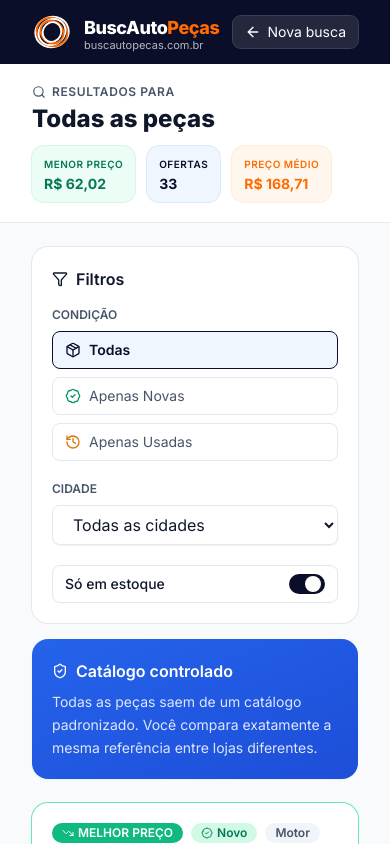
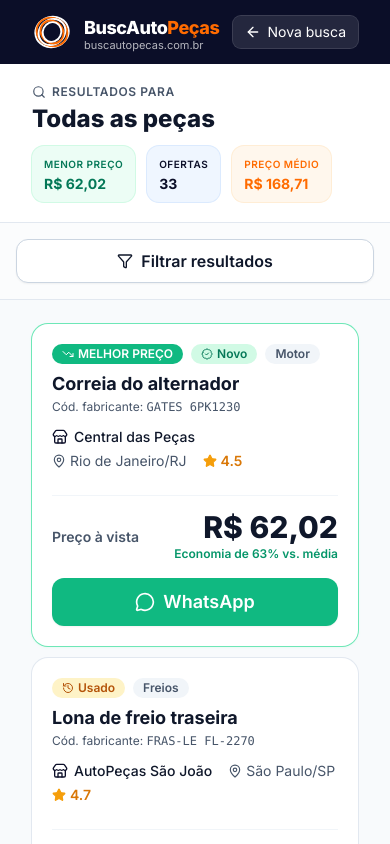
Before and after one commit to ricotsantanna/busc-auto-pecas, a Next.js app in the folder appweb-buscauto_pecas/appweb-buscautopecas/: page /search in a window 390 px wide. Shown: the top 844 px of the page. Built offline with nearby package versions, Linux system fonts and the light colour scheme.

Commit message:
feat: redesign search page UI for mobile with filter drawer and full-width CTA

```diff
--- a/appweb-buscauto_pecas/appweb-buscautopecas/components/ui/drawer.jsx
+++ b/appweb-buscauto_pecas/appweb-buscautopecas/components/ui/drawer.tsx
@@ -8,8 +8,11 @@ import { cn } from "@/lib/utils"
 const Drawer = ({
   shouldScaleBackground = true,
   ...props
-}) => (
-  <DrawerPrimitive.Root shouldScaleBackground={shouldScaleBackground} {...props} />
+}: React.ComponentProps<typeof DrawerPrimitive.Root>) => (
+  <DrawerPrimitive.Root
+    shouldScaleBackground={shouldScaleBackground}
+    {...props}
+  />
 )
 Drawer.displayName = "Drawer"
 
@@ -19,15 +22,22 @@ const DrawerPortal = DrawerPrimitive.Portal
 
 const DrawerClose = DrawerPrimitive.Close
 
-const DrawerOverlay = React.forwardRef(({ className, ...props }, ref) => (
+const DrawerOverlay = React.forwardRef<
+  React.ElementRef<typeof DrawerPrimitive.Overlay>,
+  React.ComponentPropsWithoutRef<typeof DrawerPrimitive.Overlay>
+>(({ className, ...props }, ref) => (
   <DrawerPrimitive.Overlay
     ref={ref}
     className={cn("fixed inset-0 z-50 bg-black/80", className)}
-    {...props} />
+    {...props}
+  />
 ))
 DrawerOverlay.displayName = DrawerPrimitive.Overlay.displayName
 
-const DrawerContent = React.forwardRef(({ className, children, ...props }, ref) => (
+const DrawerContent = React.forwardRef<
+  React.ElementRef<typeof DrawerPrimitive.Content>,
+  React.ComponentPropsWithoutRef<typeof DrawerPrimitive.Content>
+>(({ className, children, ...props }, ref) => (
   <DrawerPortal>
     <DrawerOverlay />
     <DrawerPrimitive.Content
@@ -36,7 +46,8 @@ const DrawerContent = React.forwardRef(({ className, children, ...props }, ref)
         "fixed inset-x-0 bottom-0 z-50 mt-24 flex h-auto flex-col rounded-t-[10px] border bg-background",
         className
       )}
-      {...props}>
+      {...props}
+    >
       <div className="mx-auto mt-4 h-2 w-[100px] rounded-full bg-muted" />
       {children}
     </DrawerPrimitive.Content>
@@ -47,34 +58,49 @@ DrawerContent.displayName = "DrawerContent"
 const DrawerHeader = ({
   className,
   ...props
-}) => (
+}: React.HTMLAttributes<HTMLDivElement>) => (
   <div
     className={cn("grid gap-1.5 p-4 text-center sm:text-left", className)}
-    {...props} />
+    {...props}
+  />
 )
 DrawerHeader.displayName = "DrawerHeader"
 
 const DrawerFooter = ({
   className,
   ...props
-}) => (
-  <div className={cn("mt-auto flex flex-col gap-2 p-4", className)} {...props} />
+}: React.HTMLAttributes<HTMLDivElement>) => (
+  <div
+    className={cn("mt-auto flex flex-col gap-2 p-4", className)}
+    {...props}
+  />
 )
 DrawerFooter.displayName = "DrawerFooter"
 
-const DrawerTitle = React.forwardRef(({ className, ...props }, ref) => (
+const DrawerTitle = React.forwardRef<
+  React.ElementRef<typeof DrawerPrimitive.Title>,
+  React.ComponentPropsWithoutRef<typeof DrawerPrimitive.Title>
+>(({ className, ...props }, ref) => (
   <DrawerPrimitive.Title
     ref={ref}
-    className={cn("text-lg font-semibold leading-none tracking-tight", className)}
-    {...props} />
+    className={cn(
+      "text-lg font-semibold leading-none tracking-tight",
+      className
+    )}
+    {...props}
+  />
 ))
 DrawerTitle.displayName = DrawerPrimitive.Title.displayName
 
-const DrawerDescription = React.forwardRef(({ className, ...props }, ref) => (
+const DrawerDescription = React.forwardRef<
+  React.ElementRef<typeof DrawerPrimitive.Description>,
+  React.ComponentPropsWithoutRef<typeof DrawerPrimitive.Description>
+>(({ className, ...props }, ref) => (
   <DrawerPrimitive.Description
     ref={ref}
     className={cn("text-sm text-muted-foreground", className)}
-    {...props} />
+    {...props}
+  />
 ))
 DrawerDescription.displayName = DrawerPrimitive.Description.displayName
 
--- a/appweb-buscauto_pecas/appweb-buscautopecas/src/app/search/page.tsx
+++ b/appweb-buscauto_pecas/appweb-buscautopecas/src/app/search/page.tsx
@@ -21,6 +21,15 @@ import {
   Sparkles,
 } from "lucide-react";
 import { localOffersAsSearchOffers } from "@/lib/local-inventory";
+import {
+  Drawer,
+  DrawerClose,
+  DrawerContent,
+  DrawerFooter,
+  DrawerHeader,
+  DrawerTitle,
+  DrawerTrigger,
+} from "@/components/ui/drawer";
 
 type Offer = {
   id: string;
@@ -69,6 +78,94 @@ function buildWhatsAppUrl(offer: Offer) {
     `Preço anunciado: *${formatBRL(offer.price)}*\n\n` +
     `Ainda está disponível?`;
   return `https://wa.me/${offer.storeWhatsapp}?text=${encodeURIComponent(msg)}`;
+}
+
+function FilterOptions({
+  condition,
+  setCondition,
+  city,
+  setCity,
+  onlyStock,
+  setOnlyStock,
+  cities,
+}: {
+  condition: ConditionFilter;
+  setCondition: (c: ConditionFilter) => void;
+  city: string;
+  setCity: (c: string) => void;
+  onlyStock: boolean;
+  setOnlyStock: (s: boolean) => void;
+  cities: string[];
+}) {
+  return (
+    <>
+      {/* Condição */}
+      <div className="mb-5">
+        <div className="text-xs font-semibold uppercase text-brand-muted mb-2">Condição</div>
+        <div className="space-y-2">
+          {(
+            [
+              { key: "ALL", label: "Todas", icon: <Package className="h-4 w-4" /> },
+              { key: "NOVO", label: "Apenas Novas", icon: <BadgeCheck className="h-4 w-4 text-emerald-600" /> },
+              { key: "USADO", label: "Apenas Usadas", icon: <History className="h-4 w-4 text-amber-600" /> },
+            ] as { key: ConditionFilter; label: string; icon: JSX.Element }[]
+          ).map((opt) => (
+            <label
+              key={opt.key}
+              className={`flex items-center gap-2 rounded-lg px-3 py-2 cursor-pointer border text-sm transition ${
+                condition === opt.key
+                  ? "border-brand-primary bg-blue-50 text-brand-primary font-semibold"
+                  : "border-slate-200 hover:bg-slate-50 text-brand-muted"
+              }`}
+            >
+              <input
+                type="radio"
+                name="cond"
+                className="sr-only"
+                checked={condition === opt.key}
+                onChange={() => setCondition(opt.key)}
+              />
+              {opt.icon}
+              <span>{opt.label}</span>
+            </label>
+          ))}
+        </div>
+      </div>
+
+      {/* Cidade */}
+      <div className="mb-5">
+        <div className="text-xs font-semibold uppercase text-brand-muted mb-2">Cidade</div>
+        <select className="field h-10 w-full" value={city} onChange={(e) => setCity(e.target.value)}>
+          <option value="ALL">Todas as cidades</option>
+          {cities.map((c) => (
+            <option key={c} value={c}>{c}</option>
+          ))}
+        </select>
+      </div>
+
+      {/* Estoque */}
+      <label className="flex items-center justify-between gap-2 rounded-lg px-3 py-2 border border-slate-200 cursor-pointer hover:bg-slate-50">
+        <span className="text-sm text-brand-ink font-medium">Só em estoque</span>
+        <span
+          className={`relative inline-flex h-5 w-9 items-center rounded-full transition ${
+            onlyStock ? "bg-brand-primary" : "bg-slate-300"
+          }`}
+        >
+          <span
+            className={`inline-block h-4 w-4 rounded-full bg-white transition ${
+              onlyStock ? "translate-x-4" : "translate-x-1"
+            }`}
+          />
+        </span>
+        <input
+          type="checkbox"
+          className="sr-only"
+          checked={onlyStock}
+          onChange={(e) => setOnlyStock(e.target.checked)}
+        />
+      </label>
+    </>
+  );
 }
 
 function SearchInner() {
@@ -255,101 +352,61 @@ function SearchInner() {
             </div>
           )}
         </div>
+
+        {/* MOBILE FILTERS BUTTON */}
+        <div className="md:hidden border-t border-slate-200 p-4 bg-slate-50/50">
+          <Drawer>
+            <DrawerTrigger asChild>
+              <button className="w-full flex items-center justify-center gap-2 bg-white border border-slate-300 text-brand-ink rounded-xl h-11 font-semibold shadow-sm active:bg-slate-50 transition">
+                <Filter className="h-4 w-4" /> Filtrar resultados
+              </button>
+            </DrawerTrigger>
+            <DrawerContent>
+              <DrawerHeader>
+                <DrawerTitle>Filtros</DrawerTitle>
+              </DrawerHeader>
+              <div className="p-4 px-6 overflow-y-auto">
+                <FilterOptions
+                  condition={condition}
+                  setCondition={setCondition}
+                  city={city}
+                  setCity={setCity}
+                  onlyStock={onlyStock}
+                  setOnlyStock={setOnlyStock}
+                  cities={data?.meta.cities ?? []}
+                />
+              </div>
+              <DrawerFooter className="px-6 pb-8">
+                <DrawerClose asChild>
+                  <button className="btn-primary h-12 w-full text-base">
+                    Ver resultados ({filteredOffers.length})
+                  </button>
+                </DrawerClose>
+              </DrawerFooter>
+            </DrawerContent>
+          </Drawer>
+        </div>
       </div>
 
       {/* body */}
       <main className="container py-6">
         <div className="grid md:grid-cols-[280px_1fr] gap-6">
           {/* SIDEBAR FILTROS */}
-          <aside className="md:sticky md:top-6 h-fit space-y-4">
+          <aside className="hidden md:block md:sticky md:top-6 h-fit space-y-4">
             <div className="bg-white ring-1 ring-slate-200 rounded-2xl p-5">
               <div className="flex items-center gap-2 text-brand-ink font-semibold mb-4">
                 <Filter className="h-4 w-4" /> Filtros
               </div>
 
-              {/* Condição */}
-              <div className="mb-5">
-                <div className="text-xs font-semibold uppercase text-brand-muted mb-2">
-                  Condição
-                </div>
-                <div className="space-y-2">
-                  {(
-                    [
-                      { key: "ALL", label: "Todas", icon: <Package className="h-4 w-4" /> },
-                      {
-                        key: "NOVO",
-                        label: "Apenas Novas",
-                        icon: <BadgeCheck className="h-4 w-4 text-emerald-600" />,
-                      },
-                      {
-                        key: "USADO",
-                        label: "Apenas Usadas",
-                        icon: <History className="h-4 w-4 text-amber-600" />,
-                      },
-                    ] as { key: ConditionFilter; label: string; icon: JSX.Element }[]
-                  ).map((opt) => (
-                    <label
-                      key={opt.key}
-                      className={`flex items-center gap-2 rounded-lg px-3 py-2 cursor-pointer border text-sm transition ${
-                        condition === opt.key
-                          ? "border-brand-primary bg-blue-50 text-brand-primary font-semibold"
-                          : "border-slate-200 hover:bg-slate-50 text-brand-muted"
-                      }`}
-                    >
-                      <input
-                        type="radio"
-                        name="cond"
-                        className="sr-only"
-                        checked={condition === opt.key}
-                        onChange={() => setCondition(opt.key)}
+              <FilterOptions
+                condition={condition}
+                setCondition={setCondition}
+                city={city}
+                setCity={setCity}
+                onlyStock={onlyStock}
+                setOnlyStock={setOnlyStock}
+                cities={data?.meta.cities ?? []}
               />
-                      {opt.icon}
-                      <span>{opt.label}</span>
-                    </label>
-                  ))}
-                </div>
-              </div>
-
-              {/* Cidade */}
-              <div className="mb-5">
-                <div className="text-xs font-semibold uppercase text-brand-muted mb-2">
-                  Cidade
-                </div>
-                <select
-                  className="field h-10"
-                  value={city}
-                  onChange={(e) => setCity(e.target.value)}
-                >
-                  <option value="ALL">Todas as cidades</option>
-                  {data?.meta.cities.map((c) => (
-                    <option key={c} value={c}>
-                      {c}
-                    </option>
-                  ))}
-                </select>
-              </div>
-
-              {/* Estoque */}
-              <label className="flex items-center justify-between gap-2 rounded-lg px-3 py-2 border border-slate-200 cursor-pointer hover:bg-slate-50">
-                <span className="text-sm text-brand-ink font-medium">Só em estoque</span>
-                <span
-                  className={`relative inline-flex h-5 w-9 items-center rounded-full transition ${
-                    onlyStock ? "bg-brand-primary" : "bg-slate-300"
-                  }`}
-                >
-                  <span
-                    className={`inline-block h-4 w-4 rounded-full bg-white transition ${
-                      onlyStock ? "translate-x-4" : "translate-x-1"
-                    }`}
-                  />
-                </span>
-                <input
-                  type="checkbox"
-                  className="sr-only"
-                  checked={onlyStock}
-                  onChange={(e) => setOnlyStock(e.target.checked)}
-                />
-              </label>
             </div>
 
             {/* Card educativo */}
@@ -495,9 +552,11 @@ function OfferCard({
         </div>
 
         {/* Preço + CTA */}
-        <div className="md:w-64 flex md:flex-col justify-between md:items-end items-center gap-3">
+        <div className="md:w-64 flex flex-col justify-between md:items-end items-start gap-4 mt-2 md:mt-0 pt-4 md:pt-0 border-t border-slate-100 md:border-none">
+          <div className="text-left md:text-right w-full flex items-center justify-between md:block">
+            <div className="text-sm font-semibold text-brand-muted md:hidden">Preço à vista</div>
             <div className="text-right">
-            <div className="text-2xl md:text-3xl font-extrabold text-brand-ink leading-none">
+              <div className="text-3xl font-extrabold text-brand-ink leading-none">
                 {formatBRL(offer.price)}
               </div>
               {savingsPct >= 5 && (
@@ -506,13 +565,14 @@ function OfferCard({
                 </div>
               )}
             </div>
+          </div>
           <a
             href={buildWhatsAppUrl(offer)}
             target="_blank"
             rel="noopener noreferrer"
-            className="inline-flex items-center justify-center gap-2 h-11 px-5 rounded-lg bg-emerald-500 hover:bg-emerald-600 active:bg-emerald-700 text-white font-semibold shadow-sm transition w-full md:w-auto"
+            className="inline-flex items-center justify-center gap-2 h-12 md:h-11 px-5 rounded-xl md:rounded-lg bg-emerald-500 hover:bg-emerald-600 active:bg-emerald-700 text-white font-semibold shadow-sm transition w-full md:w-auto text-lg md:text-base"
           >
-            <MessageCircle className="h-4 w-4" /> WhatsApp
+            <MessageCircle className="h-5 md:h-4 w-5 md:w-4" /> WhatsApp
           </a>
         </div>
       </div>
```
Also changed, not shown: appweb-buscauto_pecas/appweb-buscautopecas/src/lib/utils.js (renamed from appweb-buscauto_pecas/appweb-buscautopecas/lib/utils.js). Lines whose indentation alone changed are shown as unchanged.
